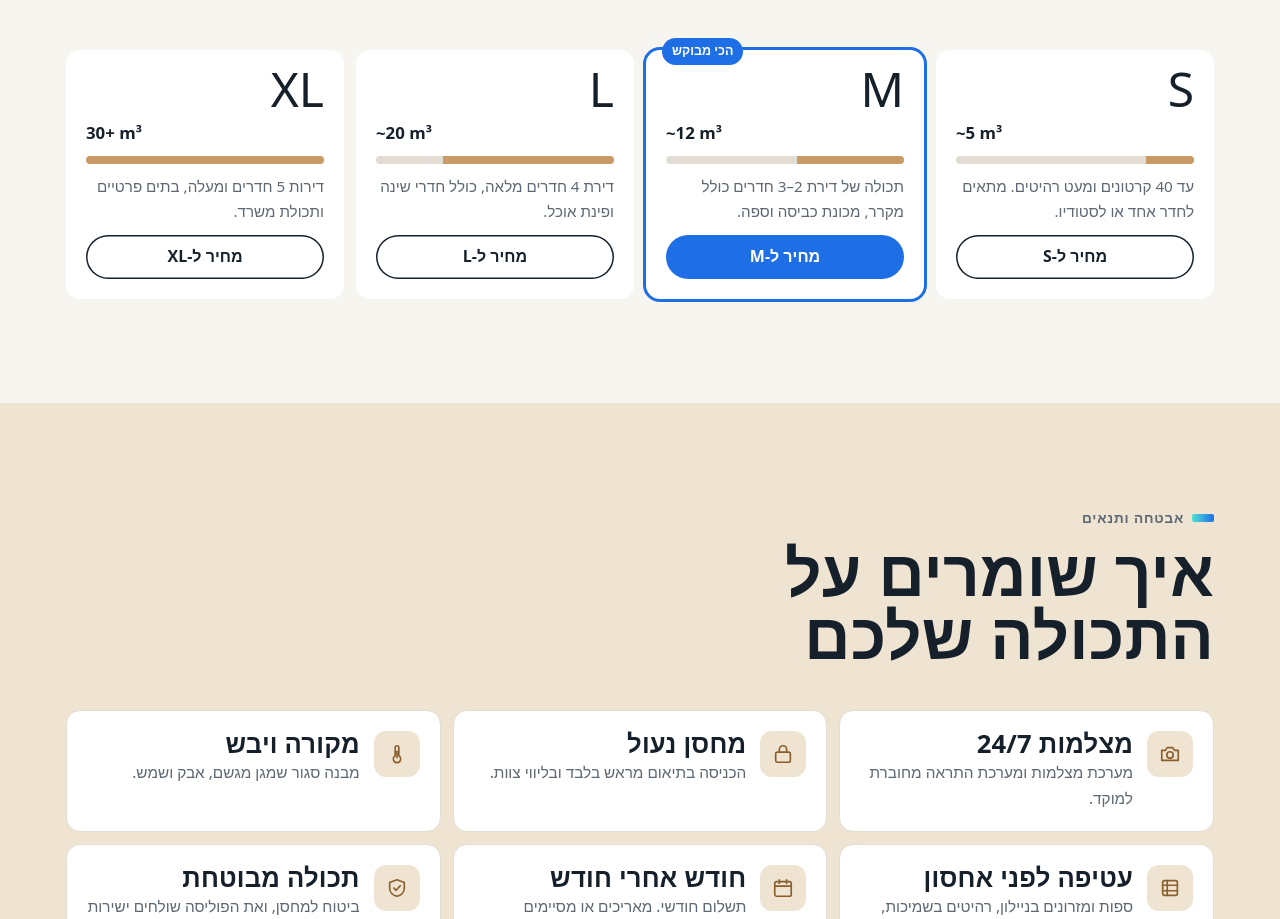
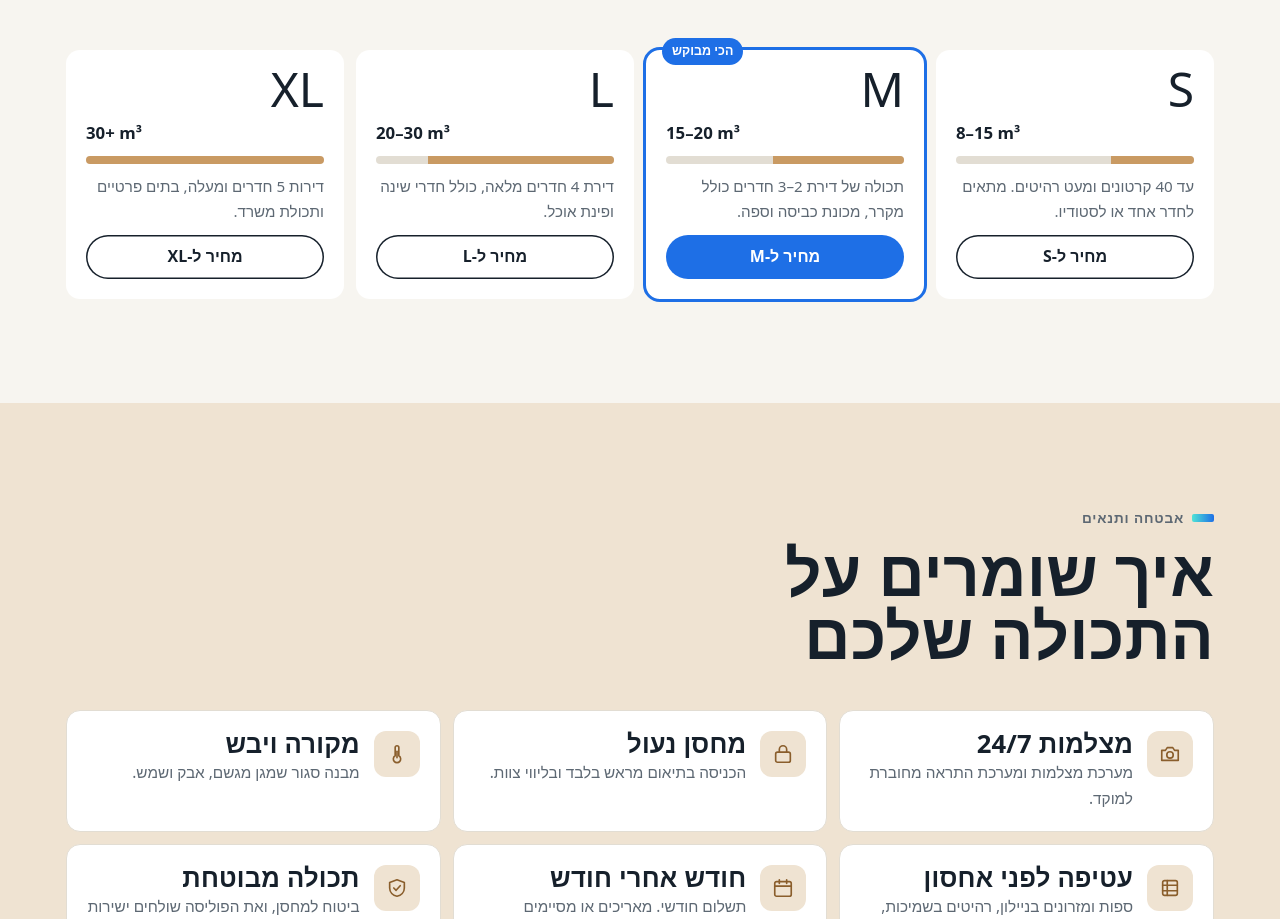
Before and after one commit to liorlevc/adirmoving, a plain HTML site: page storage/index.html in a window 1280 px wide. Shown: the part 2103-3022 px from the top of the page. Drawn offline with Linux system fonts and the light colour scheme; a web font is replaced by a local one.

Commit message:
Storage units: update sizes to S 8-15, M 15-20, L 20-30, XL 30+ m3
Co-Authored-By: Claude Opus 5.5 <noreply@anthropic.com>
Claude-Session: https://claude.ai/code/session_017rf9qng8zUzAajKLjvmKze

```diff
--- a/storage/index.html
+++ b/storage/index.html
@@ -733,9 +733,9 @@ footer ul{list-style:none;padding:0;margin:0;display:grid;gap:6px}
     <div class="wrap">
       <div class="sec-head"><span class="eyebrow">גדלי יחידות</span><h2>כמה מקום אתם צריכים?</h2><p class="lead">הנפח במטר מעוקב (מ״ק) הוא הגודל שקובע. לא בטוחים? שלחו לנו את גודל הדירה ונתאים.</p></div>
       <div class="units">
-        <div class="unit"><span class="unit-tag">S</span><span class="unit-vol ltr">~5 m³</span><div class="bar"><i style="width:20%"></i></div><p>עד 40 קרטונים ומעט רהיטים. מתאים לחדר אחד או לסטודיו.</p><a class="btn btn-ghost" data-wa="היי, אשמח למחיר לאחסנה ביחידה S (כ-5 מ״ק)" href="#" target="_blank" rel="noopener">מחיר ל-S</a></div>
-        <div class="unit pop"><span class="unit-tag">M</span><span class="unit-vol ltr">~12 m³</span><div class="bar"><i style="width:45%"></i></div><p>תכולה של דירת 2–3 חדרים כולל מקרר, מכונת כביסה וספה.</p><a class="btn btn-tape" data-wa="היי, אשמח למחיר לאחסנה ביחידה M (כ-12 מ״ק)" href="#" target="_blank" rel="noopener">מחיר ל-M</a></div>
-        <div class="unit"><span class="unit-tag">L</span><span class="unit-vol ltr">~20 m³</span><div class="bar"><i style="width:72%"></i></div><p>דירת 4 חדרים מלאה, כולל חדרי שינה ופינת אוכל.</p><a class="btn btn-ghost" data-wa="היי, אשמח למחיר לאחסנה ביחידה L (כ-20 מ״ק)" href="#" target="_blank" rel="noopener">מחיר ל-L</a></div>
+        <div class="unit"><span class="unit-tag">S</span><span class="unit-vol ltr">8–15 m³</span><div class="bar"><i style="width:35%"></i></div><p>עד 40 קרטונים ומעט רהיטים. מתאים לחדר אחד או לסטודיו.</p><a class="btn btn-ghost" data-wa="היי, אשמח למחיר לאחסנה ביחידה S (8–15 מ״ק)" href="#" target="_blank" rel="noopener">מחיר ל-S</a></div>
+        <div class="unit pop"><span class="unit-tag">M</span><span class="unit-vol ltr">15–20 m³</span><div class="bar"><i style="width:55%"></i></div><p>תכולה של דירת 2–3 חדרים כולל מקרר, מכונת כביסה וספה.</p><a class="btn btn-tape" data-wa="היי, אשמח למחיר לאחסנה ביחידה M (15–20 מ״ק)" href="#" target="_blank" rel="noopener">מחיר ל-M</a></div>
+        <div class="unit"><span class="unit-tag">L</span><span class="unit-vol ltr">20–30 m³</span><div class="bar"><i style="width:78%"></i></div><p>דירת 4 חדרים מלאה, כולל חדרי שינה ופינת אוכל.</p><a class="btn btn-ghost" data-wa="היי, אשמח למחיר לאחסנה ביחידה L (20–30 מ״ק)" href="#" target="_blank" rel="noopener">מחיר ל-L</a></div>
         <div class="unit"><span class="unit-tag">XL</span><span class="unit-vol ltr">30+ m³</span><div class="bar"><i style="width:100%"></i></div><p>דירות 5 חדרים ומעלה, בתים פרטיים ותכולת משרד.</p><a class="btn btn-ghost" data-wa="היי, אשמח למחיר לאחסנה ביחידה XL (30+ מ״ק)" href="#" target="_blank" rel="noopener">מחיר ל-XL</a></div>
       </div>
     </div>
```
Also changed, not shown: index.html (+3 -3 lines).
